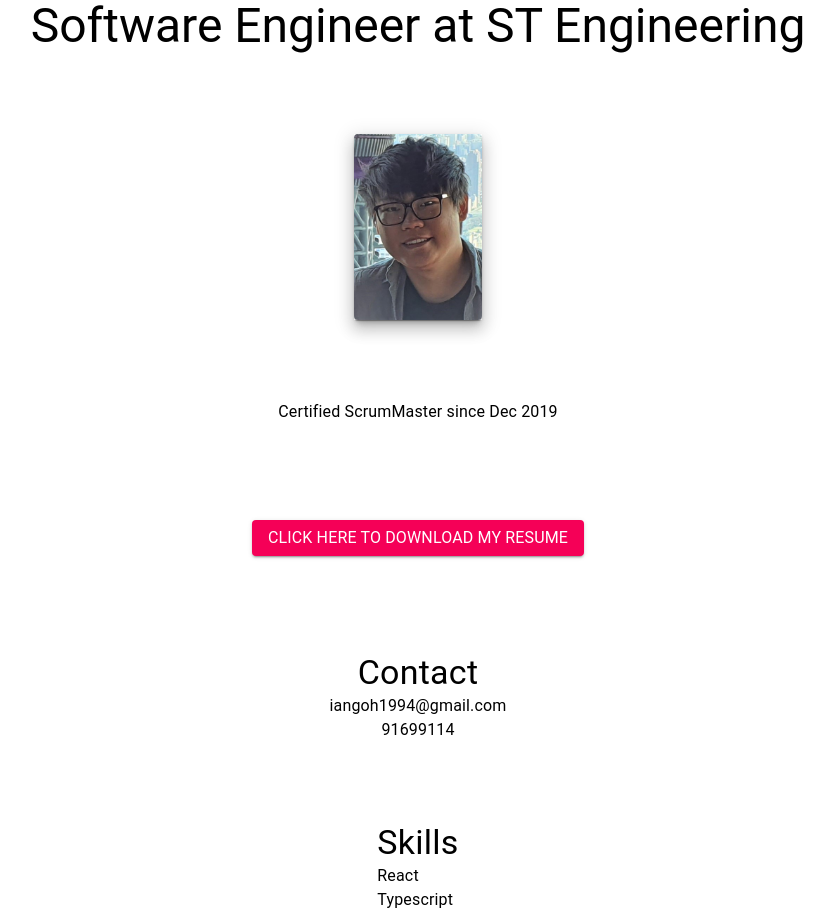
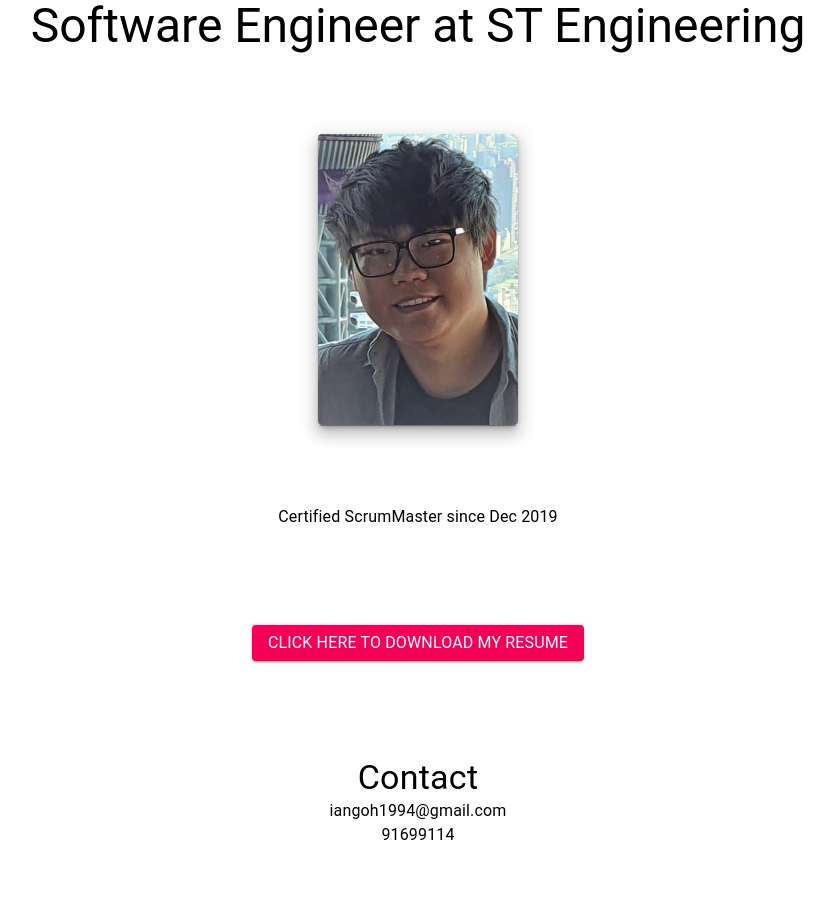
Before and after one commit to iangoh94/iangoh-blog, a React (Create React App) app: page / in a window 1280 px wide. Shown: the part 943-1858 px from the top of the page, without its empty margins (222-1056 px from the left). Built offline with nearby package versions, Linux system fonts and the light colour scheme.

Commit message:
Fix tiny profile picture in smaller screen sizes

```diff
--- a/src/main/Main.tsx
+++ b/src/main/Main.tsx
@@ -61,7 +61,7 @@
 
         <Grid item>
           <Box boxShadow={10}>
-            <Card style={{ width: '10vw' }}>
+            <Card style={{ width: '10vw', minWidth: 200 }}>
               <CardMedia component="img" image={selfie} title="Selfie of Ian" />
             </Card>
           </Box>
```
